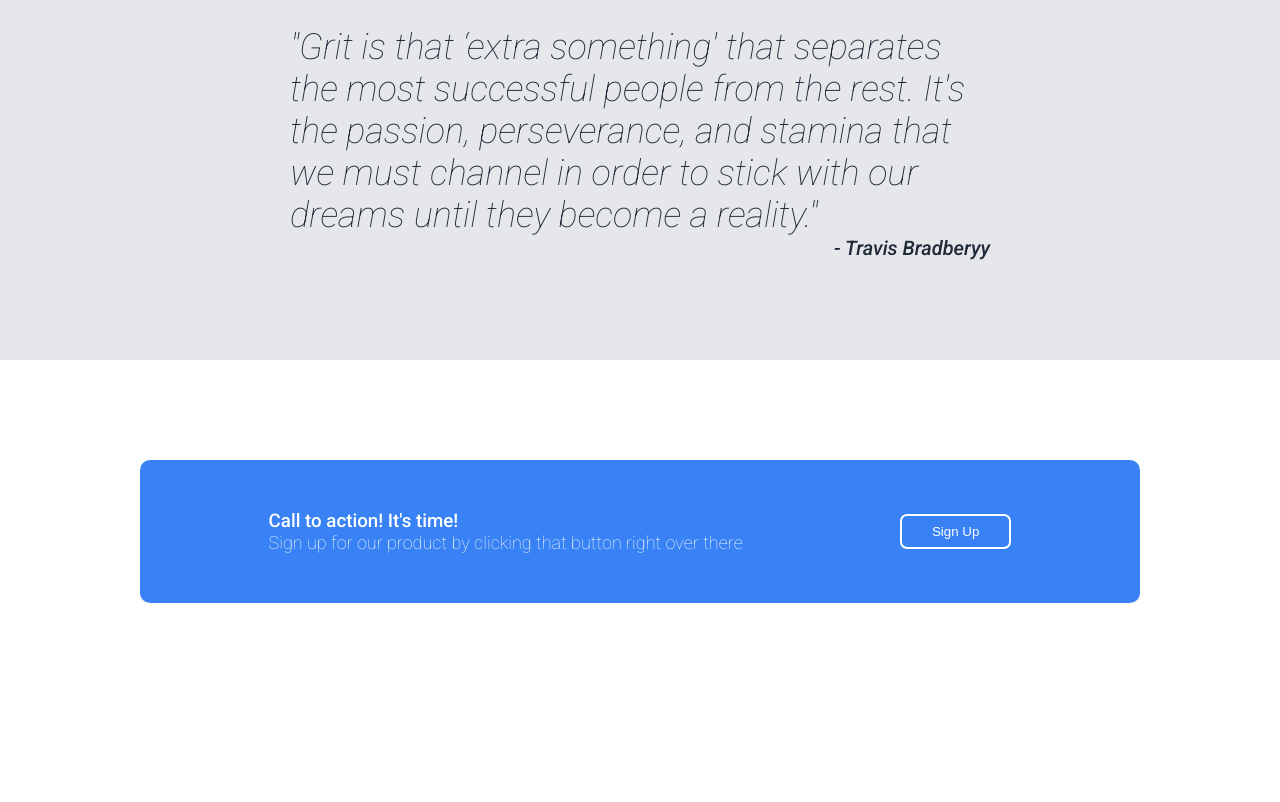
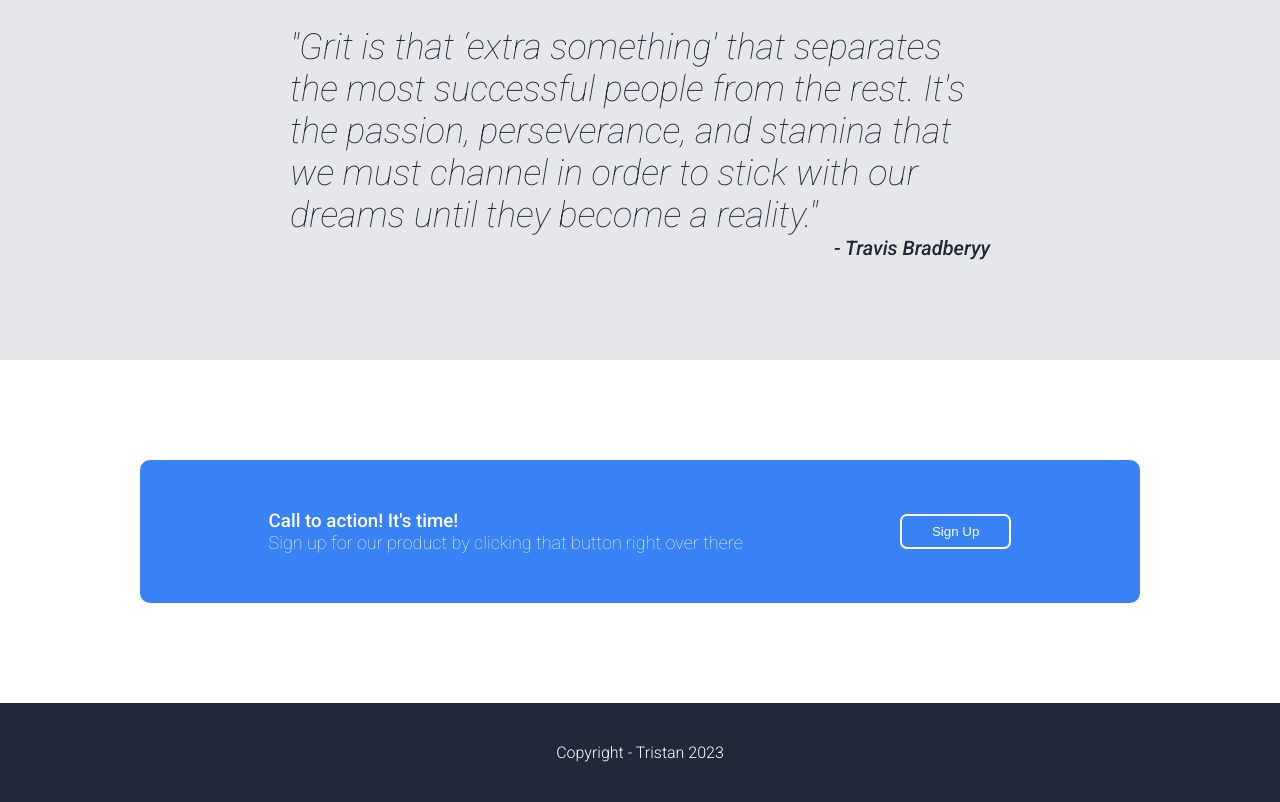
Before and after one commit to bayntris/landing-page, a plain HTML site: page index.html in a window 1280 px wide. Shown: the part 1185-1987 px from the top of the page. Before the commit the page ends 1888 px from the top, so only its background shows below. Drawn offline with Linux system fonts and the light colour scheme.

Commit message:
Complete Footer

```diff
--- a/index.html
+++ b/index.html
@@ -75,6 +75,9 @@
                 </div>
             </div>
         </div>
+        <footer>
+            Copyright - Tristan 2023
+        </footer>
 
 
 
--- a/styles/styles.css
+++ b/styles/styles.css
@@ -167,3 +167,13 @@ img {
 .call-to-action button {
     border: 2px solid white;
 }
+
+
+footer {
+    display: flex;
+    justify-content: center;
+    font-weight: 300;
+    padding: 40px;
+    background-color: #1F2937;
+    color: white;
+}
```
